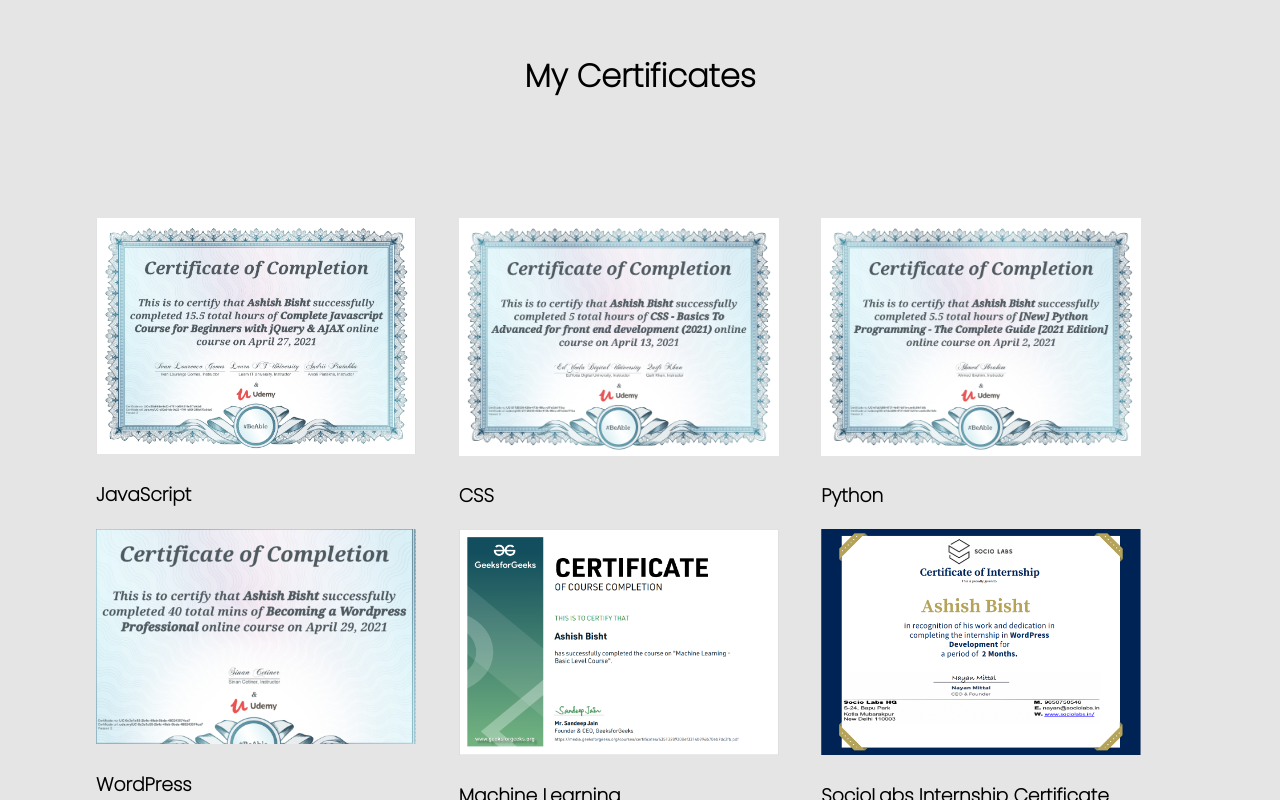
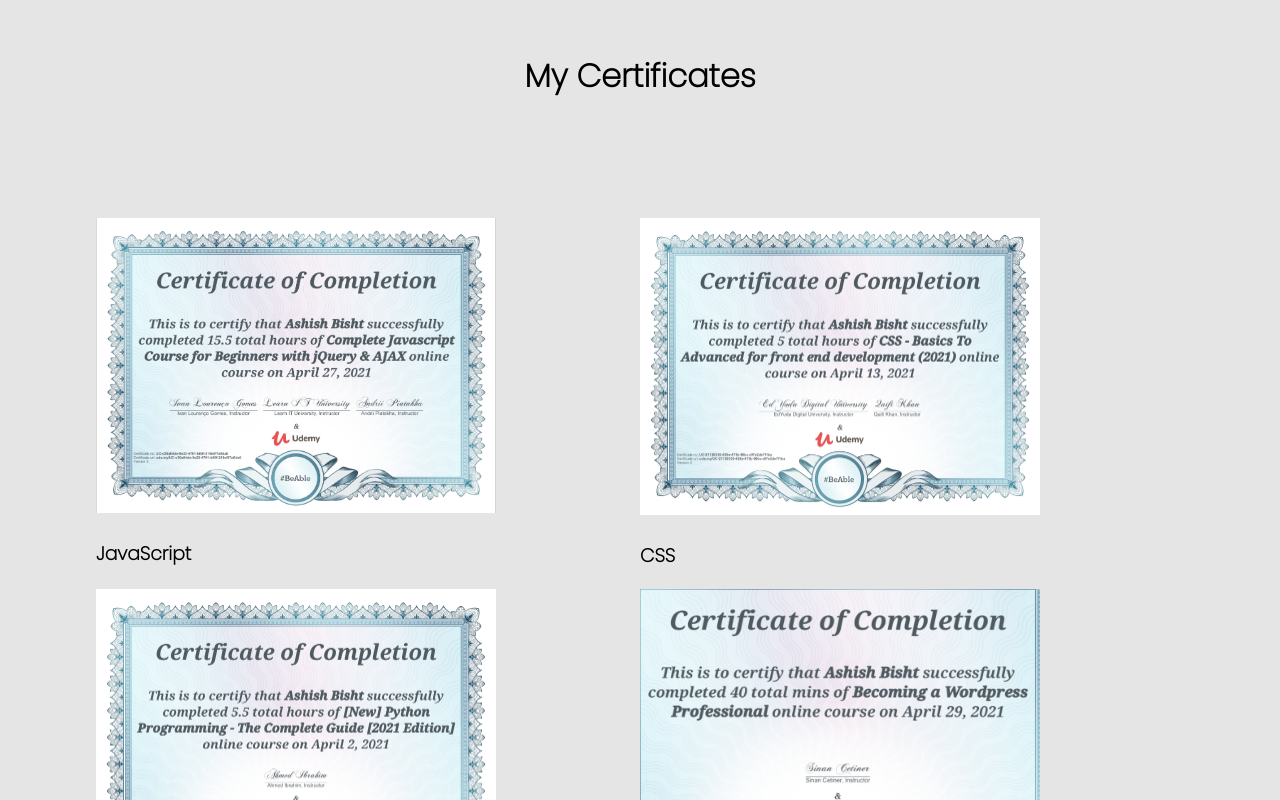
Before and after one commit to ashish12345bisht/my-portfolio, a React (Create React App) app: page / in a window 1280 px wide. Shown: the part 1360-2160 px from the top of the page. Built offline with nearby package versions, Linux system fonts and the light colour scheme; the HTML template or start-up script is replaced by a standard one.

Commit message:
added grid css

```diff
--- a/src/homepage/02-sections/03-image-grid/Grid.css
+++ b/src/homepage/02-sections/03-image-grid/Grid.css
@@ -1,10 +1,10 @@
 .image-grid{
     display: grid;
     padding: 6em;
-    grid-template-columns: repeat(auto-fit, minmax(300px, 1fr));
+    grid-template-columns: repeat(auto-fit, minmax(400px, 1fr));
 }
 .image img{
-    width: 25vw;
+    width: 400px;
     object-fit: contain;
 }
 @media screen and (max-width: 600px) {
```
